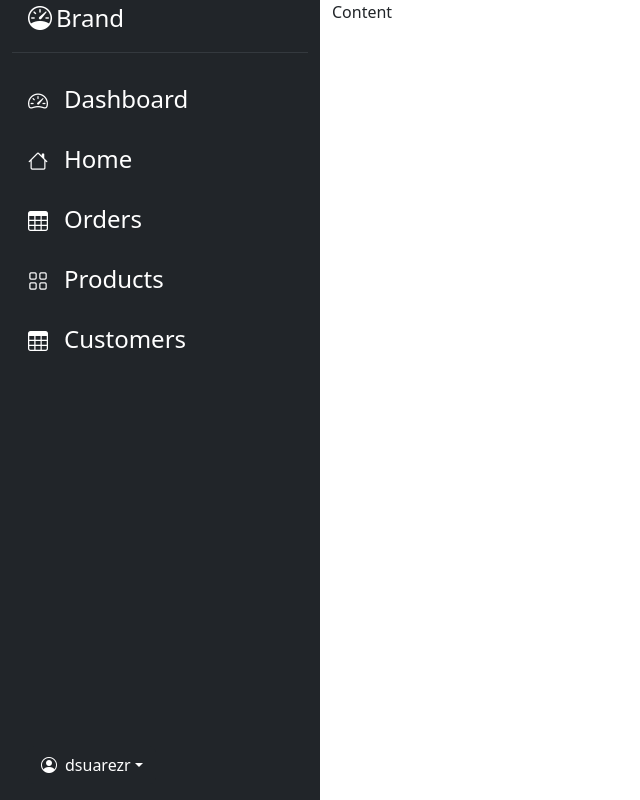
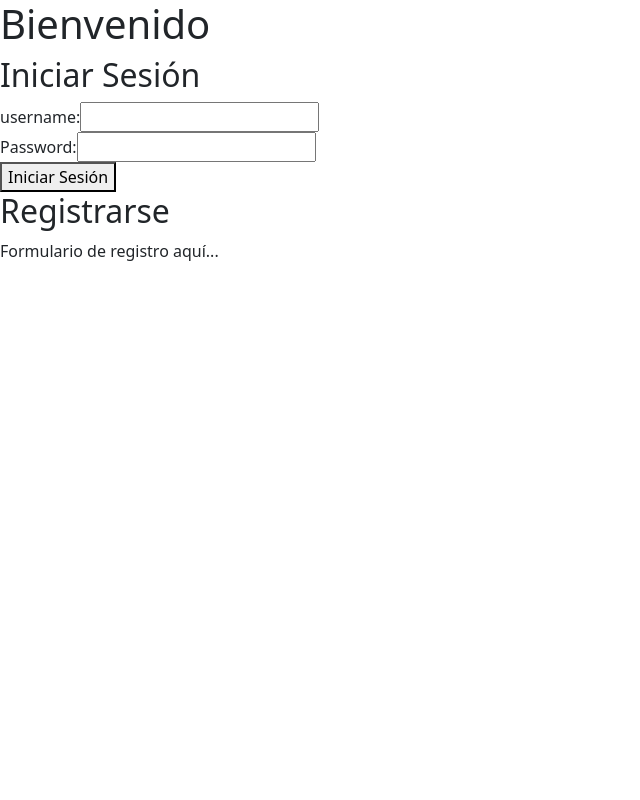
Before and after one commit to fiopans1/task-manager, a React (Create React App) app in the folder client/: page / in a window 1280 px wide. Shown: the whole page, without its empty margins (0-640 px from the left). Built offline with nearby package versions, Linux system fonts and the light colour scheme.

Commit message:
inicio de sesion funcionando

```diff
--- a/client/src/App.js
+++ b/client/src/App.js
@@ -1,7 +1,56 @@
+import React, { useState, useEffect } from "react";
+import {Route, Routes, Navigate } from "react-router-dom";
+import authService from "./services/authService";
+import ProtectedRoute from "./components/auth/ProtectedRoute";
 import MainApp from "./components/mainapp/MainApp";
+import RegisterPage from "./components/auth/RegisterPage";
+import LoginPage from "./components/auth/LoginPage";
 
 function App() {
-  return <MainApp />;
+  const [isAuthenticated, setIsAuthenticated] = useState(false);
+
+  useEffect(() => {
+    // Verificar si el token existe al cargar la aplicación
+    const token = authService.getToken();
+    setIsAuthenticated(!!token); // Si hay un token, estamos autenticados
+  }, []);
+
+  const handleLogin = (token) => {
+    setIsAuthenticated(true); // Cambiar estado de autenticación
+  };
+
+  const handleLogout = () => {
+    authService.logout(); // Eliminar el token
+    setIsAuthenticated(false);
+  };
+
+  return (
+
+      <Routes>
+        <Route
+          path="/"
+          element={
+            isAuthenticated ? (
+              <Navigate to="/main" replace />
+            ) : (
+              <>
+                <h1>Bienvenido</h1>
+                <LoginPage onLogin={handleLogin} />
+                <RegisterPage />
+              </>
+            )
+          }
+        />
+        <Route
+          path="/main"
+          element={
+            <ProtectedRoute isAuthenticated={isAuthenticated}>
+              <MainApp onLogOut={handleLogout} />
+            </ProtectedRoute>
+          }
+        />
+      </Routes>
+  );
 }
 
 export default App;
--- a/client/src/components/auth/LoginPage.js
+++ b/client/src/components/auth/LoginPage.js
@@ -0,0 +1,44 @@
+import React, { useState } from "react";
+import authService from "../../services/authService";
+
+function LoginPage({ onLogin }) {
+  const [username, setusername] = useState("");
+  const [password, setPassword] = useState("");
+
+  const handleSubmit = async (e) => {
+    e.preventDefault();
+    try {
+      const token = await authService.login(username, password);
+      onLogin(token); // Notificar al padre
+    } catch (error) {
+      alert("Error al iniciar sesión: " + error.message);
+    }
+  };
+
+  return (
+    <form onSubmit={handleSubmit}>
+      <h2>Iniciar Sesión</h2>
+      <div>
+        <label>username:</label>
+        <input
+          type="username"
+          value={username}
+          onChange={(e) => setusername(e.target.value)}
+          required
+        />
+      </div>
+      <div>
+        <label>Password:</label>
+        <input
+          type="password"
+          value={password}
+          onChange={(e) => setPassword(e.target.value)}
+          required
+        />
+      </div>
+      <button type="submit">Iniciar Sesión</button>
+    </form>
+  );
+}
+
+export default LoginPage;
--- /dev/null
+++ b/client/src/components/auth/ProtectedRoute.js
@@ -0,0 +1,8 @@
+import React from "react";
+import { Navigate } from "react-router-dom";
+
+function ProtectedRoute({ isAuthenticated, children }) {
+  return isAuthenticated ? children : <Navigate to="/" replace />;
+}
+
+export default ProtectedRoute;
--- a/client/src/components/auth/RegisterPage.js
+++ b/client/src/components/auth/RegisterPage.js
@@ -0,0 +1,12 @@
+import React from "react";
+
+function RegisterPage() {
+  return (
+    <div>
+      <h2>Registrarse</h2>
+      <p>Formulario de registro aquí...</p>
+    </div>
+  );
+}
+
+export default RegisterPage;
--- a/client/src/components/mainapp/MainApp.js
+++ b/client/src/components/mainapp/MainApp.js
@@ -1,12 +1,12 @@
-import { Col, Container, Row } from "react-bootstrap";
+import { Button, Col, Container, Row } from "react-bootstrap";
 import SidebarMenu from "../Sidebar/SidebarMenu";
-const MainApp = () => {
+const MainApp = ({ onLogOut }) => {
   return (
     <Container fluid style={{ margin: 0, padding: 0 }}>
       <Row style={{ margin: 0, padding: 0 }}>
         <SidebarMenu /> {/*This component have a column*/}
         <Col>
-          <div>Content</div>
+          <div><Button onClick={onLogOut}>Cerrar Sesion</Button></div>
         </Col>
       </Row>
     </Container>
--- a/client/src/services/authService.js
+++ b/client/src/services/authService.js
@@ -1,14 +1,22 @@
 import axios from "axios";
 
-const API_URL = "http://localhost:8080/api"; // URL de tu backend
+const API_URL = "http://localhost:8080"; // URL de tu backend
 
 // Método para iniciar sesión y almacenar el token en localStorage
 const login = async (username, password) => {
   try {
-    const response = await axios.post(`${API_URL}/auth/login`, {
-      username,
-      password,
-    });
+    const response = await axios.post(
+      `${API_URL}/auth/login`,
+      {
+        username: username,
+        password: password,
+      },
+      {
+        headers: {
+          'Content-Type': 'application/json',
+        },
+      }
+    );
     const token = response.data.token; // Suponiendo que el backend retorna { token: "JWT_TOKEN" }
 
     // Guardar el token en localStorage
```
Also changed, not shown: 1 other file (tests, documents, lock files or other folders).
